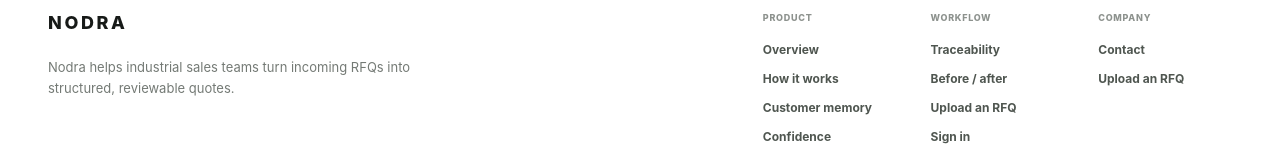
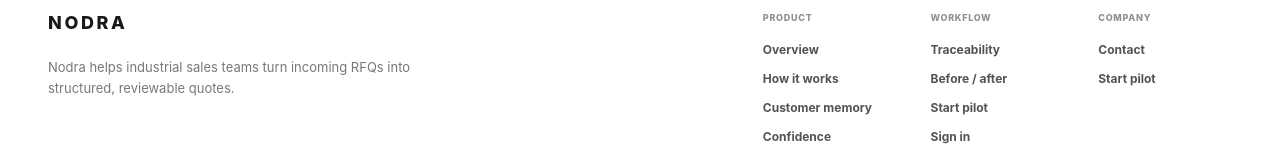
Before and after one commit to miromnb-coder/Rivora, a Next.js app: page / in a window 1280 px wide. Shown: the part 9264-9431 px from the top of the page. Built offline with nearby package versions, Linux system fonts and the light colour scheme; no server answers.

Commit message:
Add legal links and pilot CTA

```diff
--- a/components/marketing/MarketingFooter.tsx
+++ b/components/marketing/MarketingFooter.tsx
@@ -24,19 +24,19 @@ export function MarketingFooter({ locale }: { locale: Locale }) {
               <span>{fi ? "Työnkulku" : "Workflow"}</span>
               <a href="#ai-extraction">{fi ? "Jäljitettävyys" : "Traceability"}</a>
               <a href="#before-after">{fi ? "Ennen / jälkeen" : "Before / after"}</a>
-              <Link href="/app/upload">{fi ? "Lataa tarjouspyyntö" : "Upload an RFQ"}</Link>
+              <a href="#pricing">{fi ? "Aloita pilotti" : "Start pilot"}</a>
               <Link href="/login">{fi ? "Kirjaudu" : "Sign in"}</Link>
             </div>
             <div>
               <span>{fi ? "Yritys" : "Company"}</span>
               <a href="#pricing">{fi ? "Yhteys" : "Contact"}</a>
-              <a href="#pricing">{fi ? "Lataa tarjouspyyntö" : "Upload an RFQ"}</a>
+              <a href="#pricing">{fi ? "Aloita pilotti" : "Start pilot"}</a>
             </div>
           </div>
         </div>
         <div className="footer-v2-bottom">
           <span>© 2026 Nodra</span>
-          <div><span>{fi ? "Tietosuoja" : "Privacy"}</span><span>{fi ? "Ehdot" : "Terms"}</span></div>
+          <div><Link href="/privacy">{fi ? "Tietosuoja" : "Privacy"}</Link><Link href="/terms">{fi ? "Ehdot" : "Terms"}</Link></div>
           <span>{fi ? "Rakennettu teollisille myyntitiimeille." : "Built for industrial sales teams."}</span>
         </div>
       </div>
```
